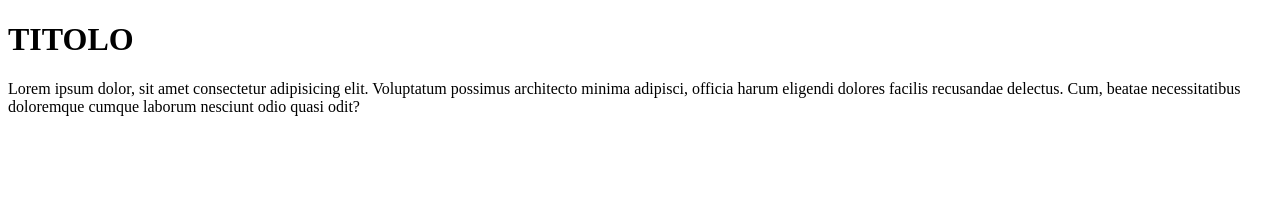
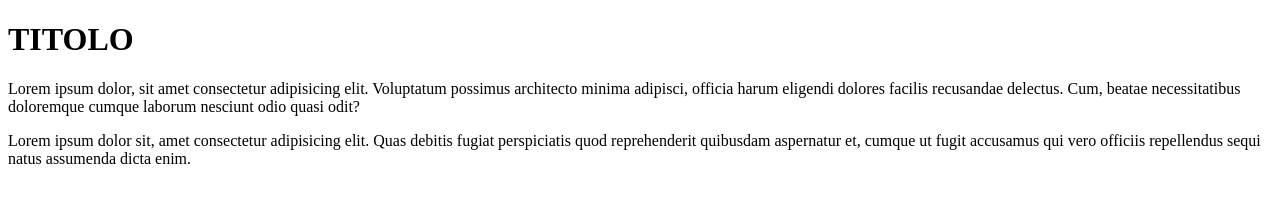
Before and after one commit to FrancescoViccica/selfwork-git, a plain HTML site: page index.html in a window 1280 px wide. Drawn offline with Linux system fonts and the light colour scheme.

Commit message:
aggiunta sezione

```diff
--- a/index.html
+++ b/index.html
@@ -12,6 +12,12 @@
     <p>Lorem ipsum dolor, sit amet consectetur adipisicing elit. Voluptatum possimus architecto minima adipisci, officia harum eligendi dolores facilis recusandae delectus. Cum, beatae necessitatibus doloremque cumque laborum nesciunt odio quasi odit?</p>
 </header>
 
+<main>
+    <section>
+        <p>Lorem ipsum dolor sit, amet consectetur adipisicing elit. Quas debitis fugiat perspiciatis quod reprehenderit quibusdam aspernatur et, cumque ut fugit accusamus qui vero officiis repellendus sequi natus assumenda dicta enim.</p>
+    </section>
+</main>
+
 
 </body>
 </html>
```
